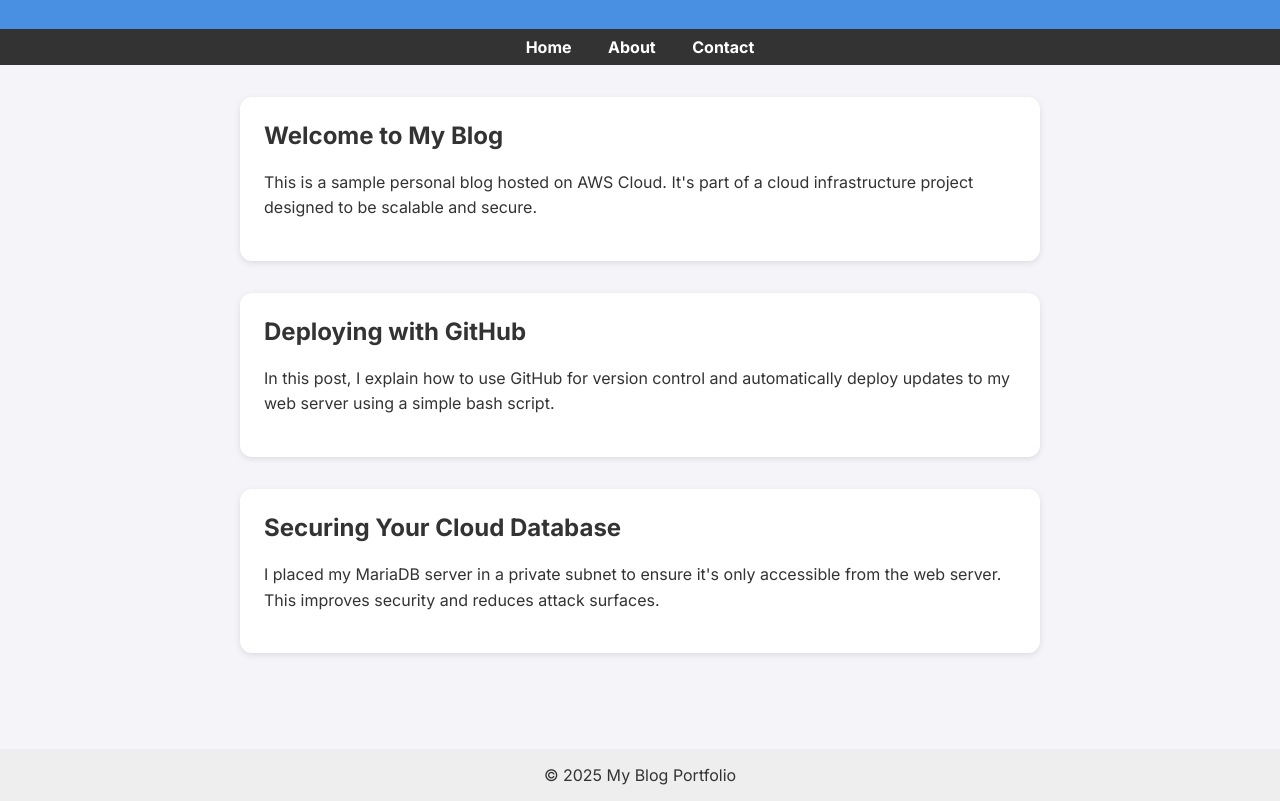
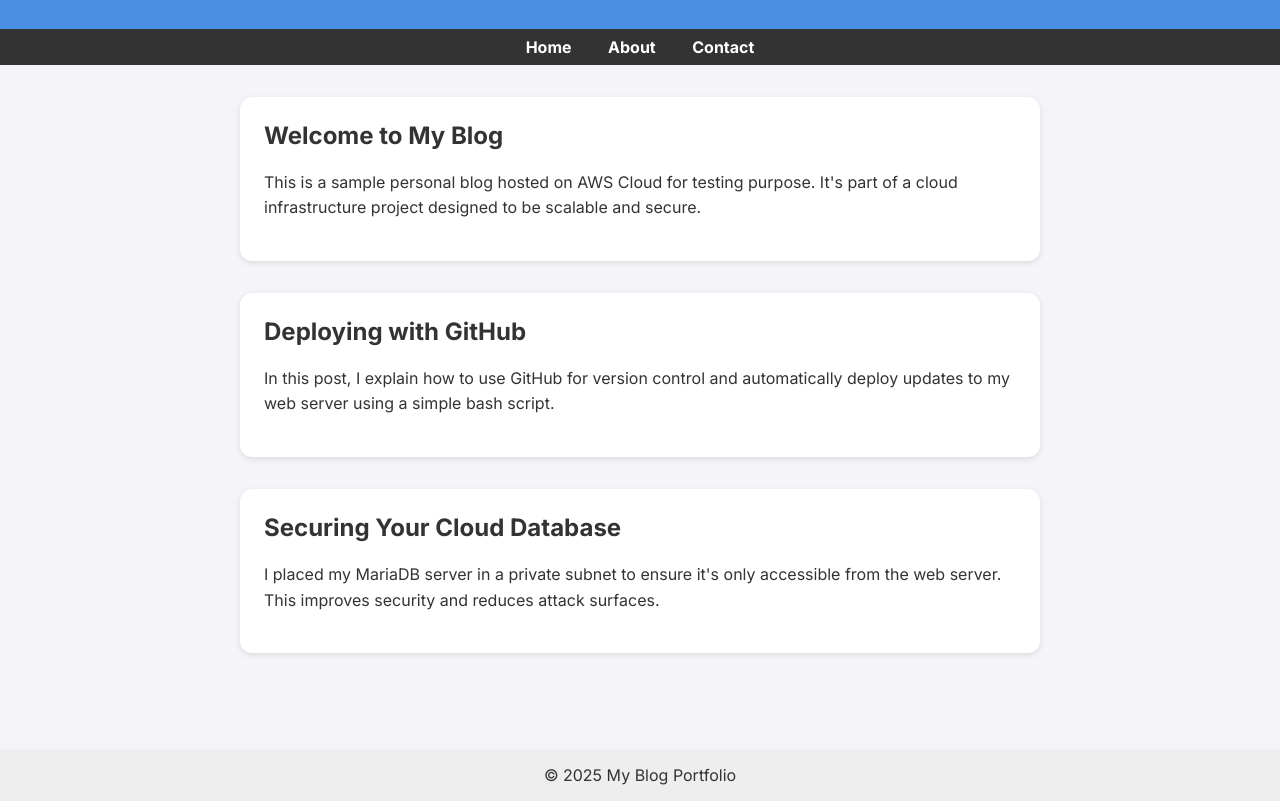
Before and after one commit to mukulpatel/mukul, a plain HTML site: page index.html in a window 1280 px wide. Shown: the part 121-922 px from the top of the page. Drawn offline with Linux system fonts and the light colour scheme.

Commit message:
Update index.html

```diff
--- a/index.html
+++ b/index.html
@@ -69,7 +69,7 @@
     <div class="container">
         <div class="post">
             <h2>Welcome to My Blog</h2>
-            <p>This is a sample personal blog hosted on AWS Cloud. It's part of a cloud infrastructure project designed to be scalable and secure.</p>
+            <p>This is a sample personal blog hosted on AWS Cloud for testing purpose. It's part of a cloud infrastructure project designed to be scalable and secure.</p>
         </div>
         <div class="post">
             <h2>Deploying with GitHub</h2>
```
